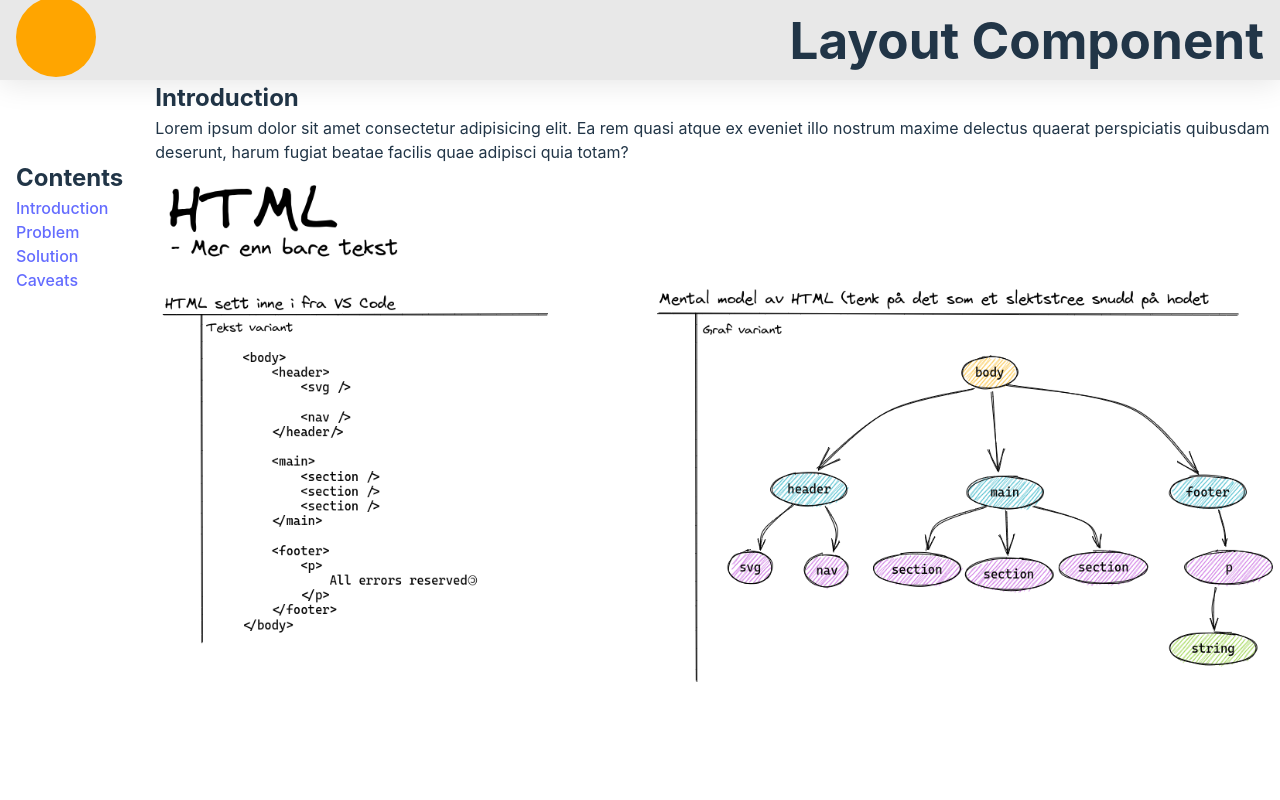
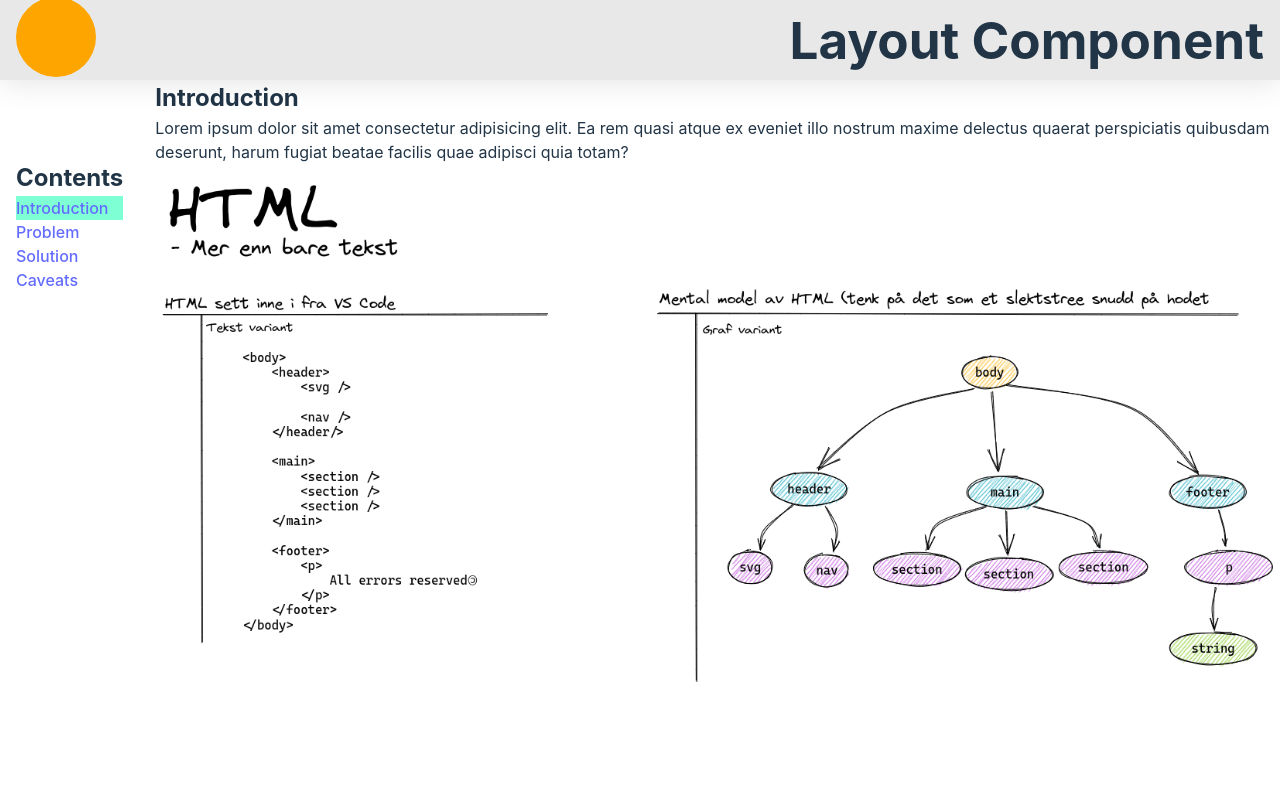
Before and after one commit to LarsGJobloop/react-layouts, a React (Vite) app: page / in a window 1280 px wide. Shown: the top 800 px of the page. Built offline with nearby package versions, Linux system fonts and the light colour scheme.

Commit message:
add intersection observer for sections

```diff
--- a/src/layouts/LayoutWithSideNavigation/LayoutWithSideNavigation.tsx
+++ b/src/layouts/LayoutWithSideNavigation/LayoutWithSideNavigation.tsx
@@ -4,6 +4,7 @@ import React, {
   useContext,
   useEffect,
   useMemo,
+  useRef,
   useState,
 } from "react";
 import style from "./style.module.css";
@@ -13,6 +14,8 @@ const layoutContext = createContext<ILayoutContext | undefined>(undefined);
 interface ILayoutContext {
   headers: string[];
   updateHeaders: (newHeaders: string[]) => void;
+  currentSection: string;
+  updateCurrentSection: (newSection: string) => void;
 }
 
 interface LayoutContextOptions {
@@ -63,16 +66,28 @@ interface RootProps {
  */
 export function Root({ children, asMain, className }: RootProps) {
   const [headers, setHeaders] = useState<string[]>([]);
+  const [currentSection, setCurrentSection] = useState<string>("");
   const [navigation, content] = children;
 
   function updateHeaders(newHeaders: string[]) {
     setHeaders(() => newHeaders);
   }
 
+  function updateCurrentSection(newSection: string) {
+    setCurrentSection(newSection);
+  }
+
+  const context: ILayoutContext = {
+    headers,
+    updateHeaders,
+    currentSection,
+    updateCurrentSection,
+  };
+
   const Element = asMain ? "main" : "section";
 
   return (
-    <LayoutContext value={{ headers, updateHeaders }}>
+    <LayoutContext value={context}>
       <Element className={style["container"] + " " + className}>
         <div className={style["navigation"]}>{navigation}</div>
         <div className={style["content"]}>{content}</div>
@@ -93,14 +108,17 @@ interface NavigationProps {
  * Sided Navigation component
  */
 export function Navigation({ linksAs, className }: NavigationProps) {
-  const { headers } = useLayoutContext("Layout.Navigation");
+  const { headers, currentSection } = useLayoutContext("Layout.Navigation");
 
   return (
     <nav className={className}>
       <h2>Contents</h2>
       <ul>
         {headers.map((heading) => (
-          <li key={heading}>
+          <li
+            key={heading}
+            className={currentSection === heading ? style["active"] : ""}
+          >
             <a href={`#${heading}`}>{linksAs ? linksAs(heading) : heading}</a>
           </li>
         ))}
@@ -124,19 +142,15 @@ interface ContentProps {
 export function Content({ children }: ContentProps) {
   const sectionsHeaders = useMemo(() => {
     if (!Array.isArray(children)) {
-      return children.props.heading;
+      return [children.props.heading];
     }
-
     return children.map((child) => child.props.heading);
   }, [children]);
+
   const { updateHeaders } = useLayoutContext("Layout.Content");
 
   useEffect(() => {
-    if (Array.isArray(sectionsHeaders)) {
-      updateHeaders(sectionsHeaders);
-    } else {
-      updateHeaders([sectionsHeaders]);
-    }
+    updateHeaders(sectionsHeaders);
   }, [sectionsHeaders, updateHeaders]);
 
   return <section>{children}</section>;
@@ -159,10 +173,32 @@ interface SectionProps extends HTMLAttributes<HTMLElement> {
 export function Section({ heading, children, ...rest }: SectionProps) {
   // Throws errors if used outside the root layout
   // eslint-disable-next-line @typescript-eslint/no-unused-vars
-  const context = useLayoutContext("Layout.Section");
+  const { updateCurrentSection } = useLayoutContext("Layout.Section");
+
+  const reference = useRef<HTMLElement | null>(null);
+
+  useEffect(() => {
+    if (reference.current === null) return;
+    const subject = reference.current;
+
+    const observer = new IntersectionObserver(
+      ([entry]) => {
+        if (entry.isIntersecting) updateCurrentSection(heading);
+      },
+      {
+        root: null,
+        rootMargin: "0px",
+        threshold: 0.8,
+      }
+    );
+
+    observer.observe(subject);
+
+    return () => observer.disconnect();
+  }, [updateCurrentSection, heading]);
 
   return (
-    <section id={heading} {...rest}>
+    <section id={heading} ref={reference} {...rest}>
       {children}
     </section>
   );
--- a/src/layouts/LayoutWithSideNavigation/style.module.css
+++ b/src/layouts/LayoutWithSideNavigation/style.module.css
@@ -14,3 +14,7 @@
 .content {
   flex-grow: 1;
 }
+
+.active {
+  background-color: aquamarine;
+}
```
